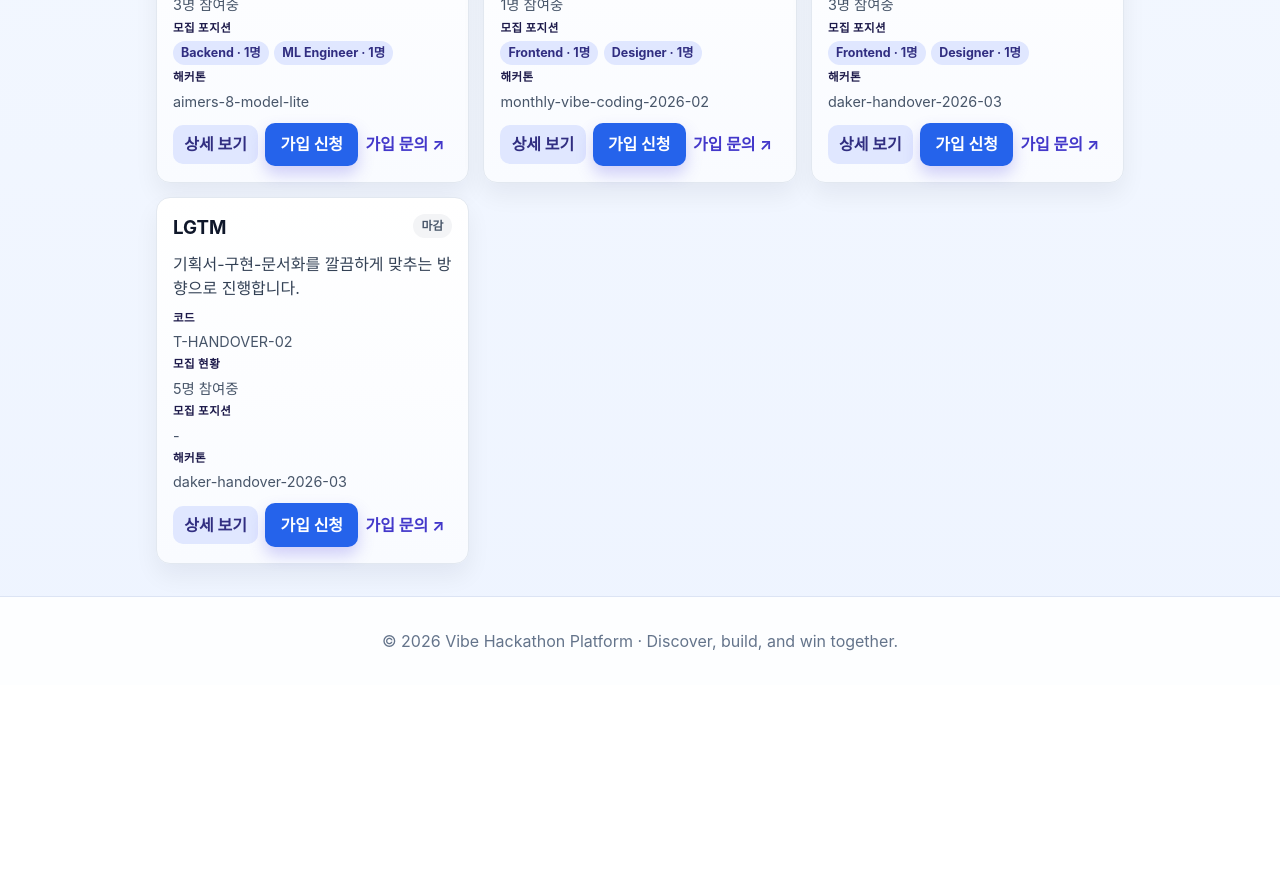
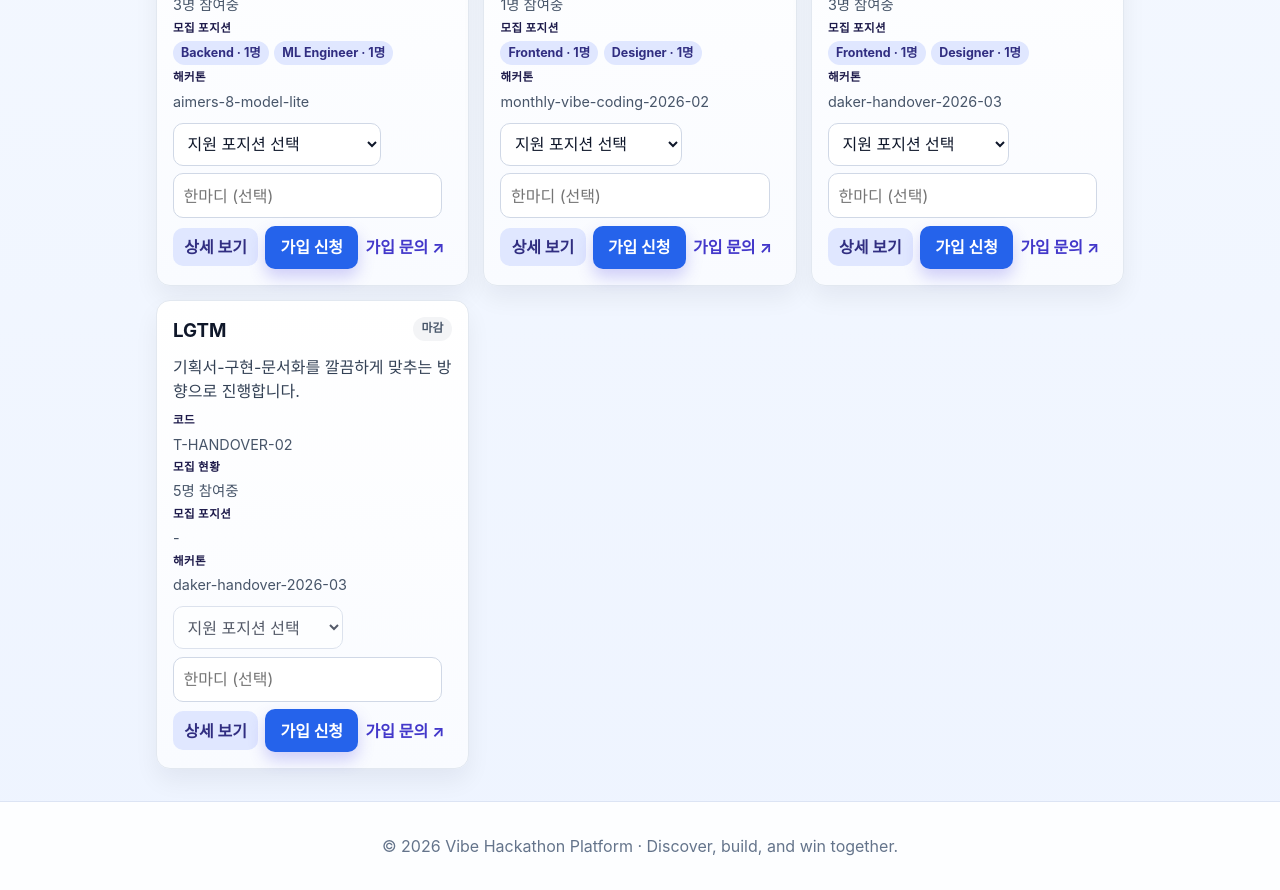
Before and after one commit to kangjung/hackathon-app, a Vue app: page /teams/T-ALPHA in a window 1280 px wide. Shown: the part 1080-1970 px from the top of the page. Before the commit the page ends 1765 px from the top, so only its background shows below. Built offline with nearby package versions, Linux system fonts and the light colour scheme.

Commit message:
팀 가입 신청 UX 보완

```diff
--- a/src/views/Teams.vue
+++ b/src/views/Teams.vue
@@ -179,9 +179,39 @@
             <span v-else>-</span>
           </div>
           <p class="meta" v-if="team.hackathonSlug"><strong>해커톤</strong><span>{{ team.hackathonSlug }}</span></p>
-          <div class="card-actions">
-            <router-link class="detail-link" :to="`/teams/${team.code}`">상세 보기</router-link>
-            <button v-if="!canManageTeam(team)" type="button" class="apply-btn" @click="submitJoinRequest(team)">가입 신청</button>
+        <div class="card-actions">
+          <template v-if="!canManageTeam(team)">
+            <select
+              v-model="getCardApplyDraft(team.code).role"
+              class="inline-apply-role"
+              :disabled="!getOpenPositions(team).length"
+            >
+              <option disabled value="">지원 포지션 선택</option>
+              <option
+                v-for="position in getOpenPositions(team)"
+                :key="`${team.code}-${position.role}`"
+                :value="position.role"
+              >
+                {{ position.role }} ({{ position.remaining }}명 남음)
+              </option>
+            </select>
+            <input
+              v-model="getCardApplyDraft(team.code).message"
+              class="inline-apply-message"
+              :disabled="!getOpenPositions(team).length"
+              placeholder="한마디 (선택)"
+            />
+          </template>
+          <router-link class="detail-link" :to="`/teams/${team.code}`">상세 보기</router-link>
+            <button
+              v-if="!canManageTeam(team)"
+              type="button"
+              class="apply-btn"
+              :disabled="!getOpenPositions(team).length"
+              @click="submitJoinRequest(team, getCardApplyDraft(team.code))"
+            >
+              가입 신청
+            </button>
             <button
               v-if="canManageTeam(team)"
               type="button"
@@ -214,6 +244,7 @@ const showForm = ref(false)
 const positionOptions = POSITION_OPTIONS
 const applyMessage = ref('')
 const applyRole = ref('')
+const cardApplyDrafts = ref({})
 const teamFilters = ref({ search: '', status: 'all' })
 
 const defaultPosition = () => ({ role: '', customRole: '', count: 1 })
@@ -326,22 +357,38 @@ const getOpenPositions = (team) =>
 const pendingRequests = (team) =>
   (team.joinRequests || []).filter((request) => request.status === 'pending')
 
-const submitJoinRequest = (team) => {
+const getCardApplyDraft = (teamCode) => {
+  const safeTeamCode = String(teamCode || '').trim()
+  if (!safeTeamCode) return { role: '', message: '' }
+
+  if (!cardApplyDrafts.value[safeTeamCode]) {
+    cardApplyDrafts.value[safeTeamCode] = { role: '', message: '' }
+  }
+  return cardApplyDrafts.value[safeTeamCode]
+}
+
+const submitJoinRequest = (team, form = {}) => {
   if (!authStore.isLoggedIn) {
     alert('가입 신청은 로그인 후 가능합니다.')
     return
   }
+
+  const selectedRole = String(form.role ?? applyRole.value).trim()
+  const selectedMessage = String(form.message ?? applyMessage.value).trim()
 
   try {
     store.applyToTeam({
       teamCode: team.code,
       userId: authStore.currentUser?.id,
       nickname: authStore.currentUser?.nickname,
-      message: applyMessage.value,
-      role: applyRole.value
+      message: selectedMessage,
+      role: selectedRole
     })
     applyMessage.value = ''
     applyRole.value = ''
+    if (team?.code && cardApplyDrafts.value[team.code]) {
+      cardApplyDrafts.value[team.code] = { role: '', message: '' }
+    }
     alert('가입 신청이 접수되었습니다. 팀장의 확인을 기다려주세요.')
   } catch (error) {
     alert(error instanceof Error ? error.message : '가입 신청 중 오류가 발생했습니다.')
@@ -509,6 +556,8 @@ input, select, textarea { border: 1px solid #d0d8e6; border-radius: 10px; paddin
 .contact-link { display: inline-block; color: #4338ca; font-weight: 700; text-decoration: none; }
 .detail-link { display: inline-block; background: #e0e7ff; color: #312e81; border-radius: 10px; padding: 0.45rem 0.7rem; text-decoration: none; font-weight: 700; }
 .card-actions { margin-top: 0.65rem; display: flex; flex-wrap: wrap; gap: 0.45rem; align-items: center; }
+.inline-apply-role { min-width: 170px; }
+.inline-apply-message { min-width: 160px; }
 .apply-btn { background: #2563eb; }
 .toggle-btn { background: #0f766e; }
 .apply-box, .requests-box, .edit-box { margin-top: 0.9rem; padding: 0.75rem; border-radius: 12px; border: 1px solid #c7d2fe; background: #fff; }
```
